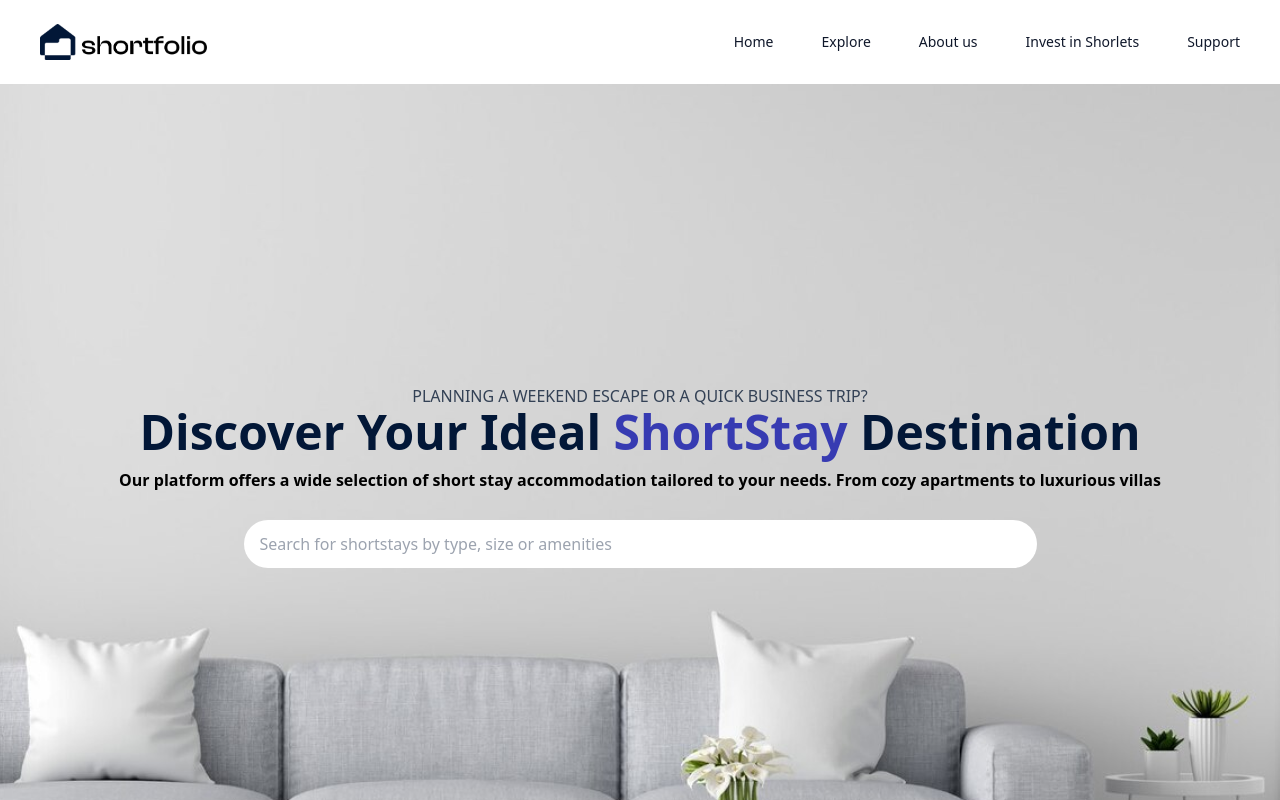
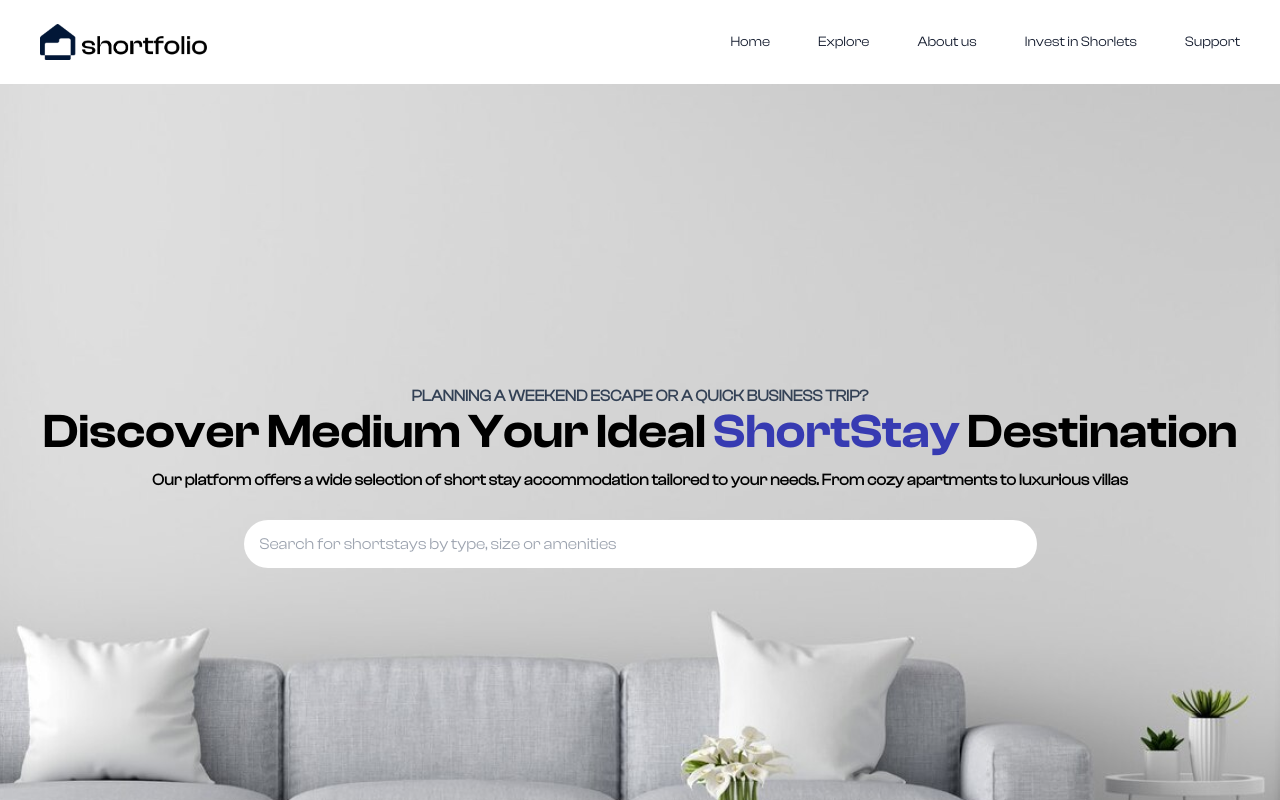
Before and after one commit to Dessimal/shortfoliio, a Next.js app: page / in a window 1280 px wide. Shown: the top 800 px of the page. Built offline with nearby package versions, Linux system fonts and the light colour scheme.

Commit message:
successfully implemented custom font

```diff
--- a/app/components/Banner.tsx
+++ b/app/components/Banner.tsx
@@ -5,7 +5,7 @@ import React from "react";
 const Banner = () => {
   return (
     <section className="my-32 flex flex-col  bg-blue  px-4">
-      <div className="mx-auto max-w-[1200px] flex flex-col  sm:flex-row sm:justify-between justify-center items-center">
+      <div className="mx-auto max-w-[1200px] flex flex-col gap-1  sm:flex-row sm:justify-between justify-center items-center">
         <div className=" w-full py-32 flex flex-col justify-center sm:justify-start items-center sm:items-start gap-8 text-center sm:text-left">
           <h3 className="font-bold text-center text-3xl text-white max-w-[588px]">
             Becoming a house owner with{" "}
--- a/app/components/Hero.tsx
+++ b/app/components/Hero.tsx
@@ -5,11 +5,11 @@ const Hero = () => {
   return (
     <section className="relative bg-living-room bg-center h-screen w-full flex flex-col gap-3 items-center justify-center py-6 py-16">
       <div>
-        <div className="uppercase text-slate-700 text-center">
+        <div className="uppercase font-bold text-slate-700 text-center">
           Planning a weekend escape or a quick business trip?
         </div>
-        <h1 className="text-center text-5xl text-primary font-bold">
-          Discover Your Ideal{" "}
+        <h1 className="text-center text-5xl font-customSemibold">
+          Discover Medium Your Ideal{" "}
           <span className="text-center text-blue">ShortStay</span> Destination
         </h1>
       </div>
--- a/app/globals.css
+++ b/app/globals.css
@@ -9,8 +9,11 @@
   --blue1: #373bb2;
   --blue2: #3e43c8;
   --primary: #021737;
-  --font-custom-regular: "--font-clash-display-variable";
-  --font-custom-bold: "--font-clash-display-bold";
+  --font-clash-display-variable: "--font-clash-display-variable";
+  --font-clash-display-regular: "--font-clash-display-regular";
+  --font-clash-display-semi-bold: "--font-clash-display-semi-bold";
+  --font-clash-display-medium: "--font-clash-display-medium";
+  --font-clash-display-bold: "--font-clash-display-bold";
 }
 
 @media (prefers-color-scheme: dark) {
--- a/app/layout.tsx
+++ b/app/layout.tsx
@@ -15,17 +15,17 @@ import Footer from "./components/Footer";
 //   variable: "--font-clash-display-light",
 //   weight: "300",
 // });
-// const clashDisplayRegular = localFont({
-//   src: "./fonts/ClashDisplay-Regular.woff",
-//   variable: "--font-clash-display-regular",
-//   weight: "400",
-// });
+const clashDisplayRegular = localFont({
+  src: "./fonts/ClashDisplay-Regular.woff",
+  variable: "--font-clash-display-regular",
+  weight: "400",
+});
 
-// const clashDisplayMedium = localFont({
-//   src: "./fonts/ClashDisplay-Medium.woff",
-//   variable: "--font-clash-display-medium",
-//   weight: "500",
-// });
+const clashDisplayMedium = localFont({
+  src: "./fonts/ClashDisplay-Medium.woff",
+  variable: "--font-clash-display-medium",
+  weight: "500",
+});
 
 const clashDisplayVariable = localFont({
   src: "./fonts/ClashDisplay-Variable.woff",
@@ -33,17 +33,17 @@ const clashDisplayVariable = localFont({
   weight: "200 700",
 });
 
-// const clashDisplaySemibold = localFont({
-//   src: "./fonts/ClashDisplay-Semibold.woff",
-//   variable: "--font-clash-display-semi-bold",
-//   weight: "600",
-// });
+const clashDisplaySemibold = localFont({
+  src: "./fonts/ClashDisplay-Semibold.woff",
+  variable: "--font-clash-display-semi-bold",
+  weight: "600",
+});
 
-// const clashDisplayBold = localFont({
-//   src: "./fonts/ClashDisplay-Bold.woff",
-//   variable: "--font-clash-display-bold",
-//   weight: "700",
-// });
+const clashDisplayBold = localFont({
+  src: "./fonts/ClashDisplay-Bold.woff",
+  variable: "--font-clash-display-bold",
+  weight: "700",
+});
 
 export const metadata: Metadata = {
   title: "Shortfolio",
@@ -58,7 +58,7 @@ export default function RootLayout({
   return (
     <html lang="en">
       <body
-        className={`${clashDisplayVariable.variable} ${clashDisplayVariable.variable} antialiased overflow-x-hidden relative`}>
+        className={`${clashDisplayVariable.variable} ${clashDisplaySemibold.variable} ${clashDisplayRegular.variable} ${clashDisplaySemibold.variable} ${clashDisplayBold.variable} ${clashDisplayMedium.variable} antialiased overflow-x-hidden relative font-customRegular`}>
         <Navbar />
         {children}
         <CTA />
--- a/app/page.tsx
+++ b/app/page.tsx
@@ -4,7 +4,7 @@ import ProductList from "./components/ProductList";
 
 const Home = () => {
   return (
-    <main className="">
+    <main className="font-customRegular">
       <Hero />
       <Featured />
       <Locations />
--- a/tailwind.config.ts
+++ b/tailwind.config.ts
@@ -18,6 +18,17 @@ const config: Config = {
       backgroundImage: {
         "living-room": "url('/assets/hero.png')",
       },
+      fontFamily: {
+        customVarible: ["var(--font-clash-display-variable)"],
+        customRegular: ["var(--font-clash-display-regular)"],
+        customMedium: ["var(--font-clash-display-medium)"],
+        customSemibold: ["var(--font-clash-display-semi-bold)"],
+        customBold: ["var(--font-clash-display-bold)"],
+      },
+      fontWeight: {
+        regular: "400",
+        bold: "700",
+      },
     },
   },
   plugins: [],
```
